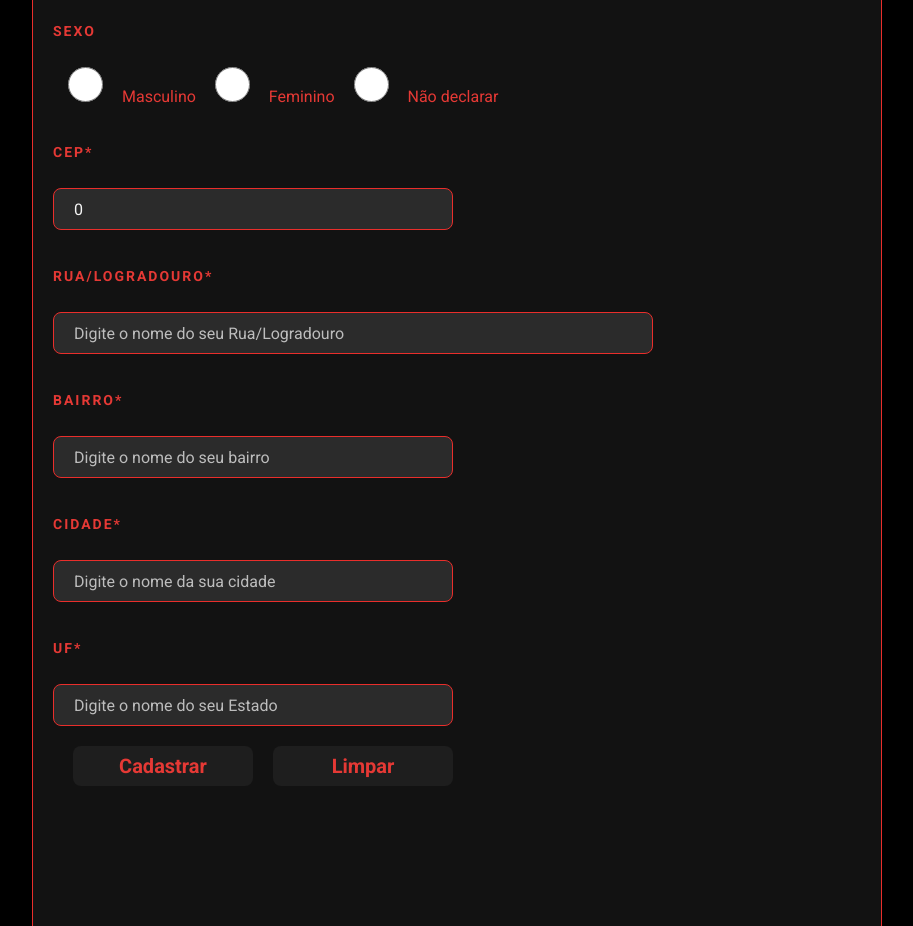
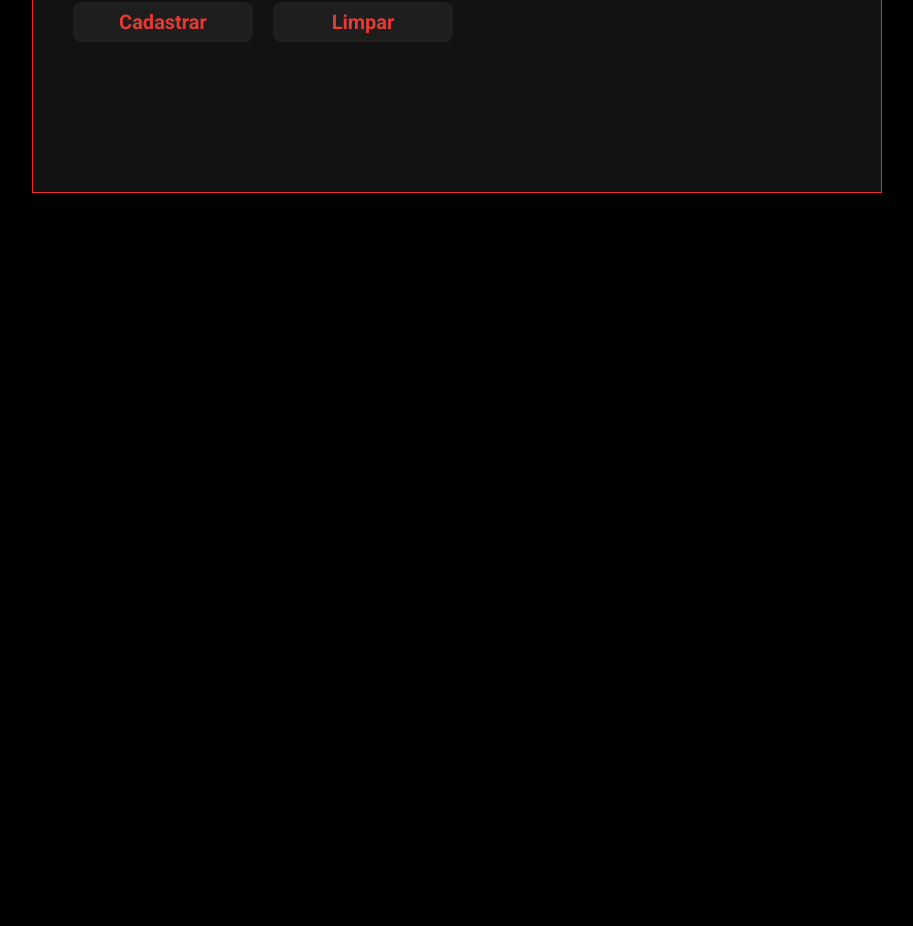
Before and after one commit to Gleidson-RS/Projeto-Esporte-Ar-Livre, an Angular app: page /Cadastro-Atleta in a window 1280 px wide. Shown: the part 840-1766 px from the top of the page, without its empty margins (183-1096 px from the left). After the commit the page ends 1053 px from the top, so only its background shows below. Built offline with nearby package versions, Linux system fonts and the light colour scheme.

Commit message:
tentando

```diff
--- a/src/app/component/atleta/atleta-component/atleta.component.html
+++ b/src/app/component/atleta/atleta-component/atleta.component.html
@@ -9,11 +9,7 @@
 
 
         <label for="dataNascimento"> Data* </label>
-        <input type="date" name="dataNascimento" id="dataNascimento" class="input01" maxlength="60" placeholder="Digite seu data completo" [(ngModel)]="data_nascimento">
-
-
-        <label for="cpf">CPF*</label>
-        <input type="number" name="cpf" id="cpf" class="input02" maxlength="14" placeholder="Digite seu CPF" [(ngModel)]="cpf">
+        <input type="date" name="dataNascimento" id="dataNascimento" class="input01" maxlength="60" placeholder="Digite seu data completo" [(ngModel)]="datanascimento">
 
 
         <label for="peso">Peso*</label>
@@ -29,26 +25,6 @@
         Não declarar
 
 
-        <label for="cep">CEP*</label>
-        <input type="number" name="cep" id="cep" class="input02" maxlength="8" placeholder="Digite seu CEP completo" [(ngModel)]="cep">
-
-
-        <label for="rua-logradouro">Rua/Logradouro*</label>
-        <input type="text" name="rua-logradouro" id="rua-logradouro" class="input01" maxlength="60" placeholder="Digite o nome do seu Rua/Logradouro" [(ngModel)]="rua_logradouro">
-
-
-        <label for="bairro">Bairro*</label>
-        <input type="text" name="bairro" id="bairro" class="input02" maxlength="60" placeholder="Digite o nome do seu bairro" [(ngModel)]="bairro">
-
-
-        <label for="cidade">Cidade*</label>
-        <input type="text" name="cidade" id="cidade" class="input02" maxlength="60" placeholder="Digite o nome da sua cidade" [(ngModel)]="cidade">
-
-
-        <label for="uf">UF*</label>
-        <input type="text" name="uf" id="uf" class="input02" maxlength="60" placeholder="Digite o nome do seu Estado" [(ngModel)]="uf">
-
-
         <div id="div-btns">
 
             <button type="submit" id="btnAdd" > {{!editar ? 'Cadastrar' : 'Alterar'}} </button>
--- a/src/app/component/atleta/atleta-component/atleta.component.ts
+++ b/src/app/component/atleta/atleta-component/atleta.component.ts
@@ -18,18 +18,12 @@ export class AtletaComponent {
   // DADOS DO ATLETA
   // ==========================================
 
-  id = 0;
-  nome = '';
-  cpf = 0;
-  data_nascimento = '';
+  idpessoa = 0
+  nome = ''
+  datanascimento = ''
   peso = 0
   altura = 0
-  sexo = '';
-  cep = 0;
-  rua_logradouro = '';
-  bairro = '';
-  cidade = '';
-  uf = '';
+  sexo = ''
 
   // ==========================================
   // CONTROLE DA TELA
@@ -74,18 +68,13 @@ export class AtletaComponent {
 
   exibirDados() {
 
-    console.log(this.id);
-    console.log(this.nome);
-    console.log(this.cpf);
-    console.log(this.data_nascimento);
+    console.log(this.idpessoa)
+    console.log(this.nome)
+    console.log(this.datanascimento)
     console.log(this.peso)
     console.log(this.altura)
-    console.log(this.sexo);
-    console.log(this.cep);
-    console.log(this.rua_logradouro);
-    console.log(this.bairro);
-    console.log(this.cidade);
-    console.log(this.uf);
+    console.log(this.sexo)
+
   }
 
 
@@ -102,18 +91,13 @@ export class AtletaComponent {
       .subscribe({
         next: (dadosAtleta) => {
 
-          this.id = dadosAtleta.id;
+          this.idpessoa = dadosAtleta.idpessoa;
           this.nome = dadosAtleta.nome;
-          this.cpf = dadosAtleta.cpf;
-          this.data_nascimento = dadosAtleta.data_nascimento;
+          this.datanascimento = dadosAtleta.datanascimento;
           this.peso = dadosAtleta.peso;
           this.altura = dadosAtleta.altura
           this.sexo = dadosAtleta.sexo;
-          this.cep = dadosAtleta.cep;
-          this.rua_logradouro = dadosAtleta.rua_logradouro;
-          this.bairro = dadosAtleta.bairro;
-          this.cidade = dadosAtleta.cidade;
-          this.uf = dadosAtleta.uf;
+
         },
 
         error: (msgErro) => {
@@ -139,18 +123,13 @@ export class AtletaComponent {
 
     const atleta =
       this.atletaService.criarAtleta(
-        this.id,
+        this.idpessoa,
         this.nome,
-        this.data_nascimento,
+        this.datanascimento,
         this.peso,
         this.altura,
-        this.cpf,
         this.sexo,
-        this.cep,
-        this.rua_logradouro,
-        this.bairro,
-        this.cidade,
-        this.uf
+
       );
 
 
@@ -161,7 +140,7 @@ export class AtletaComponent {
     if (this.editar) {
 
 
-      atleta.id = this.idAtleta;
+      atleta.idpessoa = this.idAtleta;
 
       this.atletaService
         .alterarAtleta(atleta)
@@ -232,17 +211,12 @@ export class AtletaComponent {
     const atleta =
       this.atletaService.limparAtleta();
 
-    this.id = atleta.id;
+    this.idpessoa = atleta.idpessoa;
     this.nome = atleta.nome;
-    this.cpf = atleta.cpf;
-    this.data_nascimento = atleta.data_nascimento;
+    this.datanascimento = atleta.datanascimento;
     this.peso = atleta.peso
     this.altura = atleta.altura
     this.sexo = atleta.sexo;
-    this.cep = atleta.cep;
-    this.rua_logradouro = atleta.rua_logradouro;
-    this.bairro = atleta.bairro;
-    this.cidade = atleta.cidade;
-    this.uf = atleta.uf;
+
   }
 }
--- a/src/app/component/atleta/lista-atleta/lista-atleta.component.html
+++ b/src/app/component/atleta/lista-atleta/lista-atleta.component.html
@@ -2,25 +2,19 @@
 
   <h2>Lista Atletas</h2>
 
-  @for (elem of listaAtletas(); track elem.id) {
+  @for (elem of listaAtletas(); track elem.idpessoa) {
 
     <div class="atleta-item">
 
       <span class="span-dados-atleta">
 
-        ID do Usuario: {{ elem.id }}<br>
+        ID do Usuario: {{ elem.idpessoa }}<br>
 
         <ul>
           Nome do Usuario: {{ elem.nome }}
         </ul>
 
-        CPF: {{ elem.cpf }}<br>
-
-        Cidade: {{ elem.cidade }}<br>
-
-        Estado: {{ elem.uf }}<br>
-
-        Idade: {{ calcularIdade(elem.data_nascimento) }} anos<br>
+        Idade: {{ calcularIdade(elem.datanascimento) }} anos<br>
 
       </span>
 
@@ -34,7 +28,7 @@
 
         <button
           class="lnk-atleta lnk-excluir"
-          (click)="excluir(elem.id)"
+          (click)="excluir(elem.idpessoa)"
         >
           Excluir
         </button>
--- a/src/app/component/atleta/lista-atleta/lista-atleta.component.ts
+++ b/src/app/component/atleta/lista-atleta/lista-atleta.component.ts
@@ -73,7 +73,7 @@ export class ListaAtletaComponent {
   carregaDadosAtletaForm(atleta: Atleta) {
     this.router.navigate([
       '/Cadastro-Atleta',
-      atleta.id
+      atleta.idpessoa
     ]);
   }
 
--- a/src/app/component/inscricao/inscricao-corrida/inscricao-corrida.component.html
+++ b/src/app/component/inscricao/inscricao-corrida/inscricao-corrida.component.html
@@ -21,10 +21,10 @@
                         Selecione o atleta
                     </option>
 
-                    @for (atleta of listaAtletas; track atleta.id) {
+                    @for (atleta of listaAtletas; track atleta.idpessoa) {
 
-                        <option [ngValue]="atleta.id">
-                            {{ atleta.nome }} - {{ atleta.CPF }}
+                        <option [ngValue]="atleta.idpessoa">
+                            {{ atleta.nome }}
                         </option>
 
                     }
@@ -90,18 +90,17 @@
 
                 <span>ID</span>
                 <span>Nome</span>
-                <span>CPF</span>
                 <span>Ações</span>
 
             </div>
 
 
-            @for (atleta of atletasInscritos; track atleta.id) {
+            @for (atleta of atletasInscritos; track atleta.idpessoa) {
 
                 <div class="linha-tabela">
 
                     <span>
-                        {{ atleta.id }}
+                        {{ atleta.idpessoa }}
                     </span>
 
                     <span>
@@ -109,15 +108,11 @@
                     </span>
 
                     <span>
-                        {{ atleta.CPF }}
-                    </span>
-
-                    <span>
 
                         <button
                             type="button"
                             class="btn-excluir"
-                            (click)="excluirInscricao(atleta.id)">
+                            (click)="excluirInscricao(atleta.idpessoa)">
 
                             Excluir
 
--- a/src/app/component/inscricao/inscricao-corrida/inscricao-corrida.component.ts
+++ b/src/app/component/inscricao/inscricao-corrida/inscricao-corrida.component.ts
@@ -155,7 +155,7 @@ export class InscricaoCorridaComponent implements OnInit {
                 inscricoesCorrida.some(
                   inscricao =>
                     Number(inscricao.idAtleta) ===
-                    Number(atleta.id)
+                    Number(atleta.idpessoa)
                 )
             );
 
@@ -214,7 +214,7 @@ export class InscricaoCorridaComponent implements OnInit {
     const jaInscrito =
       this.atletasInscritos.some(
         atleta =>
-          Number(atleta.id) ===
+          Number(atleta.idpessoa) ===
           Number(this.atletaSelecionado)
       );
 
--- a/src/app/models/atleta.ts
+++ b/src/app/models/atleta.ts
@@ -1,15 +1,10 @@
 export class Atleta{
-    id: number = 0
+    idpessoa: number = 0
     nome: string = ''
-    cpf: number = 0
     peso: number = 0
     altura: number = 0
-    data_nascimento: string = ''
+    datanascimento: string = ''
     sexo: string = ''
-    cep: number = 0
-    rua_logradouro: string = ''
-    bairro: string = ''
-    cidade: string =''
-    uf: string = ''
+
 
 }
--- a/src/app/services/Atleta-service/atleta.service.ts
+++ b/src/app/services/Atleta-service/atleta.service.ts
@@ -43,7 +43,7 @@ export class AtletaService {
   // ==========================================
 
   alterarAtleta(atleta: Atleta): Observable<Atleta> {
-    return this.http.put<Atleta>( `${this.apiUrl}/${atleta.id}`, atleta );
+    return this.http.put<Atleta>( `${this.apiUrl}/${atleta.idpessoa}`, atleta );
   }
 
   // ==========================================
@@ -80,34 +80,22 @@ export class AtletaService {
   // ==========================================
 
   criarAtleta(
-    id: number,
+    idpessoa: number,
     nome: string,
-    data_nascimento: string,
+    datanascimento: string,
     peso: number,
     altura: number,
-    cpf: number,
     sexo: string,
-    cep: number,
-    rua_logradouro: string,
-    bairro: string,
-    cidade: string,
-    uf: string
   ): Atleta {
 
     const atleta = new Atleta();
 
-    atleta.id = id;
+    atleta.idpessoa = idpessoa;
     atleta.nome = nome;
-    atleta.data_nascimento = data_nascimento;
+    atleta.datanascimento = datanascimento;
     atleta.peso = peso
     atleta.altura = altura
-    atleta.cpf = cpf;
     atleta.sexo = sexo;
-    atleta.cep = cep;
-    atleta.rua_logradouro = rua_logradouro;
-    atleta.bairro = bairro;
-    atleta.cidade = cidade;
-    atleta.uf = uf;
 
     return atleta;
   }
@@ -120,18 +108,12 @@ export class AtletaService {
 
     const atleta = new Atleta();
 
-    atleta.id = 0;
+    atleta.idpessoa = 0;
     atleta.nome = '';
-    atleta.data_nascimento = '';
+    atleta.datanascimento = '';
     atleta.peso = 0
     atleta.altura = 0
-    atleta.cpf = 0;
     atleta.sexo = '';
-    atleta.cep = 0;
-    atleta.rua_logradouro = '';
-    atleta.bairro = '';
-    atleta.cidade = '';
-    atleta.uf = '';
 
     return atleta;
   }
```
